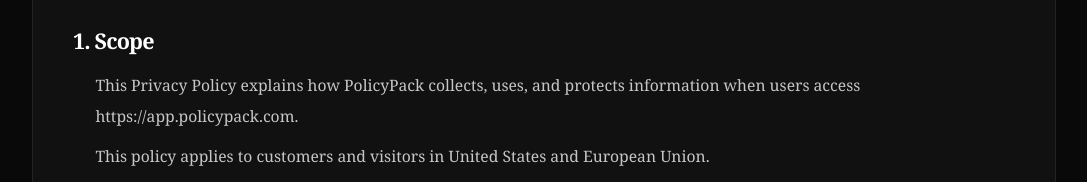
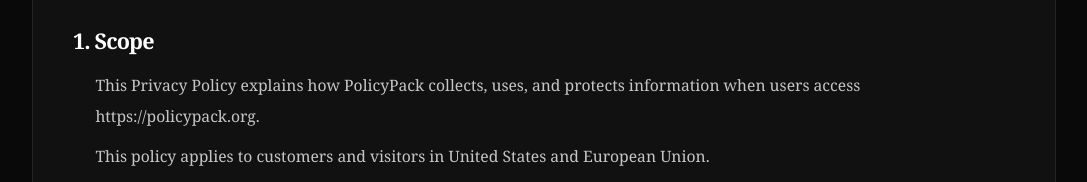
Before and after one commit to policypack9-ctrl/policy-pack-v1, a Next.js app: page /privacy in a window 1280 px wide. Shown: the part 386-568 px from the top of the page, without its empty margins (96-1183 px from the left). Built offline with nearby package versions, Linux system fonts and the light colour scheme; no server answers.

Commit message:
Align production domain with policypack.org

```diff
--- a/src/app/api/render-policy-html/route.ts
+++ b/src/app/api/render-policy-html/route.ts
@@ -1,6 +1,7 @@
 import { NextResponse } from "next/server";
 
 import { buildLegalPrintHtml } from "@/lib/legal-document";
+import { PRODUCTION_APP_URL } from "@/lib/site-config";
 
 export async function POST(request: Request) {
   try {
@@ -22,7 +23,7 @@
     const html = buildLegalPrintHtml(body.markdown, {
       title: body.title,
       productName: body.productName ?? "PolicyPack",
-      websiteUrl: body.websiteUrl ?? "https://app.policypack.com",
+      websiteUrl: body.websiteUrl ?? PRODUCTION_APP_URL,
       generatedAt: body.generatedAt ?? new Date().toISOString(),
     });
 
--- a/src/app/layout.tsx
+++ b/src/app/layout.tsx
@@ -1,5 +1,6 @@
 import type { Metadata } from "next";
 import { Inter, JetBrains_Mono } from "next/font/google";
+import { getPublicAppUrl, PRODUCTION_APP_URL } from "@/lib/site-config";
 import "./globals.css";
 
 const inter = Inter({
@@ -14,10 +15,37 @@
   display: "swap",
 });
 
+const appUrl = getPublicAppUrl();
+
 export const metadata: Metadata = {
-  title: "PolicyPack",
+  metadataBase: new URL(appUrl || PRODUCTION_APP_URL),
+  title: {
+    default: "PolicyPack",
+    template: "%s | PolicyPack",
+  },
   description:
-    "Premium policy operations interface scaffolded with Next.js, Tailwind, shadcn/ui, and Framer Motion.",
+    "PolicyPack helps SaaS teams generate and maintain Privacy Policies, Terms of Service, and compliance documents that stay current.",
+  alternates: {
+    canonical: "/",
+  },
+  openGraph: {
+    title: "PolicyPack",
+    description:
+      "Generate and maintain Privacy Policies, Terms of Service, and compliance documents for your SaaS product.",
+    url: PRODUCTION_APP_URL,
+    siteName: "PolicyPack",
+    type: "website",
+  },
+  twitter: {
+    card: "summary_large_image",
+    title: "PolicyPack",
+    description:
+      "Generate and maintain Privacy Policies, Terms of Service, and compliance documents for your SaaS product.",
+  },
+  robots: {
+    index: true,
+    follow: true,
+  },
 };
 
 export default function RootLayout({
--- /dev/null
+++ b/src/app/robots.ts
@@ -0,0 +1,14 @@
+import type { MetadataRoute } from "next";
+
+import { PRODUCTION_APP_URL } from "@/lib/site-config";
+
+export default function robots(): MetadataRoute.Robots {
+  return {
+    rules: {
+      userAgent: "*",
+      allow: "/",
+    },
+    sitemap: `${PRODUCTION_APP_URL}/sitemap.xml`,
+    host: PRODUCTION_APP_URL,
+  };
+}
--- /dev/null
+++ b/src/app/sitemap.ts
@@ -0,0 +1,34 @@
+import type { MetadataRoute } from "next";
+
+import { PRODUCTION_APP_URL } from "@/lib/site-config";
+
+export default function sitemap(): MetadataRoute.Sitemap {
+  const now = new Date();
+
+  return [
+    {
+      url: PRODUCTION_APP_URL,
+      lastModified: now,
+      changeFrequency: "weekly",
+      priority: 1,
+    },
+    {
+      url: `${PRODUCTION_APP_URL}/privacy`,
+      lastModified: now,
+      changeFrequency: "monthly",
+      priority: 0.7,
+    },
+    {
+      url: `${PRODUCTION_APP_URL}/onboarding`,
+      lastModified: now,
+      changeFrequency: "monthly",
+      priority: 0.7,
+    },
+    {
+      url: `${PRODUCTION_APP_URL}/dashboard`,
+      lastModified: now,
+      changeFrequency: "monthly",
+      priority: 0.4,
+    },
+  ];
+}
--- a/src/lib/ai-config.ts
+++ b/src/lib/ai-config.ts
@@ -1,3 +1,5 @@
+import { getPublicAppUrl } from "@/lib/site-config";
+
 export type AIProvider = "openrouter" | "mock";
 
 export const OPENROUTER_PIPELINE_MODELS = {
@@ -25,7 +27,7 @@
     provider: process.env.OPENROUTER_API_KEY ? "openrouter" : "mock",
     apiKey: process.env.OPENROUTER_API_KEY ?? null,
     baseUrl: process.env.OPENROUTER_BASE_URL ?? "https://openrouter.ai/api/v1",
-    siteUrl: process.env.NEXT_PUBLIC_APP_URL ?? "http://localhost:3000",
+    siteUrl: getPublicAppUrl(),
     siteName: process.env.NEXT_PUBLIC_APP_NAME ?? "PolicyPack",
     researchModel:
       process.env.OPENROUTER_RESEARCH_MODEL ??
--- a/src/lib/policy-engine.ts
+++ b/src/lib/policy-engine.ts
@@ -1,3 +1,5 @@
+import { PRODUCTION_APP_URL } from "@/lib/site-config";
+
 export const POLICY_SESSION_STORAGE_KEY = "policypack:onboarding:v1";
 
 export type OnboardingAnswers = {
@@ -60,7 +62,7 @@
 
 export const demoOnboardingAnswers: OnboardingAnswers = {
   businessName: "PolicyPack",
-  websiteUrl: "https://app.policypack.com",
+  websiteUrl: PRODUCTION_APP_URL,
   productDescription:
     "We help SaaS founders generate and maintain Privacy Policies and Terms of Service in minutes.",
   companyLocation: "United States",
@@ -214,7 +216,7 @@
 
   return {
     businessName: getProductName(normalizedAnswers),
-    websiteUrl: normalizedAnswers.websiteUrl || "https://app.policypack.com",
+    websiteUrl: normalizedAnswers.websiteUrl || PRODUCTION_APP_URL,
     primaryRegion,
     monitoredRegions,
     generatedAt,
--- a/src/lib/policy-generator.ts
+++ b/src/lib/policy-generator.ts
@@ -12,6 +12,7 @@
   type DashboardDocument,
   type OnboardingAnswers,
 } from "@/lib/policy-engine";
+import { PRODUCTION_APP_URL } from "@/lib/site-config";
 
 export type PolicyDocumentType = DashboardDocument["id"];
 
@@ -392,7 +393,7 @@
   answers: OnboardingAnswers,
 ) {
   const productName = getProductName(answers);
-  const website = answers.websiteUrl || "https://example.com";
+  const website = answers.websiteUrl || PRODUCTION_APP_URL;
   const primaryRegion = resolvePrimaryRegion(answers);
   const snapshot = buildComplianceSnapshot(answers);
   const documentMeta =
--- /dev/null
+++ b/src/lib/site-config.ts
@@ -0,0 +1,17 @@
+export const PRIMARY_DOMAIN = "policypack.org";
+export const WWW_DOMAIN = `www.${PRIMARY_DOMAIN}`;
+export const PRODUCTION_APP_URL = `https://${PRIMARY_DOMAIN}`;
+
+export function getPublicAppUrl() {
+  const configured = process.env.NEXT_PUBLIC_APP_URL?.trim();
+
+  if (configured) {
+    return configured;
+  }
+
+  if (process.env.NODE_ENV === "production") {
+    return PRODUCTION_APP_URL;
+  }
+
+  return "http://localhost:3000";
+}
--- /dev/null
+++ b/src/proxy.ts
@@ -0,0 +1,35 @@
+import type { NextRequest } from "next/server";
+import { NextResponse } from "next/server";
+
+import { PRIMARY_DOMAIN, WWW_DOMAIN } from "@/lib/site-config";
+
+export function proxy(request: NextRequest) {
+  const url = request.nextUrl.clone();
+  const host = request.headers.get("host") ?? "";
+  const forwardedProto =
+    request.headers.get("x-forwarded-proto") ?? url.protocol.replace(":", "");
+  const isProductionHost = host === PRIMARY_DOMAIN || host === WWW_DOMAIN;
+
+  if (!isProductionHost) {
+    return NextResponse.next();
+  }
+
+  const shouldRedirectToApex = host === WWW_DOMAIN;
+  const shouldRedirectToHttps = forwardedProto !== "https";
+
+  if (!shouldRedirectToApex && !shouldRedirectToHttps) {
+    return NextResponse.next();
+  }
+
+  url.hostname = PRIMARY_DOMAIN;
+  url.protocol = "https:";
+  url.port = "";
+
+  return NextResponse.redirect(url, 308);
+}
+
+export const config = {
+  matcher: [
+    "/((?!_next/static|_next/image|favicon.ico|robots.txt|sitemap.xml).*)",
+  ],
+};
```
